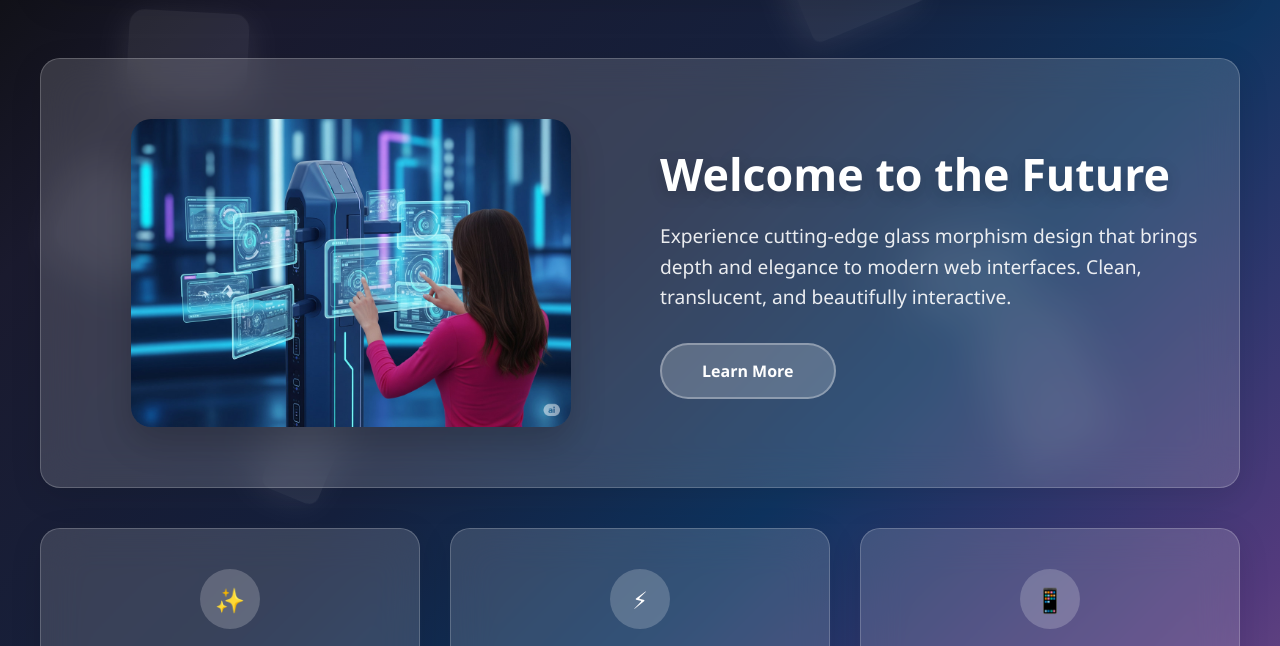
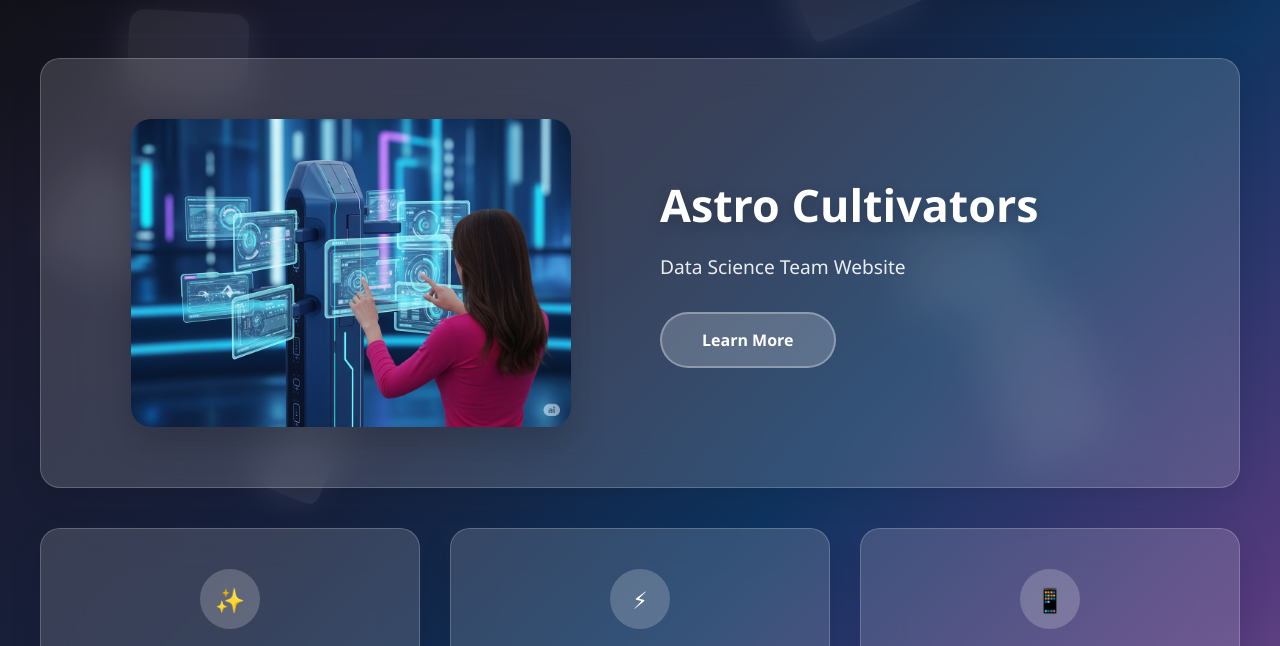
Before and after one commit to CSUN-ARCS-AstroCultivators/astro-cultivators-data-analysis-website, a plain HTML site: page index.html in a window 1280 px wide. Shown: the part 148-794 px from the top of the page. Drawn offline with Linux system fonts and the light colour scheme.

Commit message:
Update index.html

```diff
--- a/index.html
+++ b/index.html
@@ -72,8 +72,8 @@ https://templatemo.com/tm-592-glossy-touch
                         <img src="images/templatemo-futuristic-girl.jpg" alt="Modern Technology Interaction" />
                     </div>
                     <div class="hero-content">
-                        <h1>Welcome to the Future</h1>
-                        <p>Experience cutting-edge glass morphism design that brings depth and elegance to modern web interfaces. Clean, translucent, and beautifully interactive.</p>
+                        <h1>Astro Cultivators</h1>
+                        <p>Data Science Team Website</p>
                         <a href="#" class="cta-button" onclick="showPage('about')">Learn More</a>
                     </div>
                 </section>
@@ -431,4 +431,5 @@ https://templatemo.com/tm-592-glossy-touch
     </div>
 <script src="templatemo-glossy-touch.js"></script>
 </body>
+
 </html>
```
